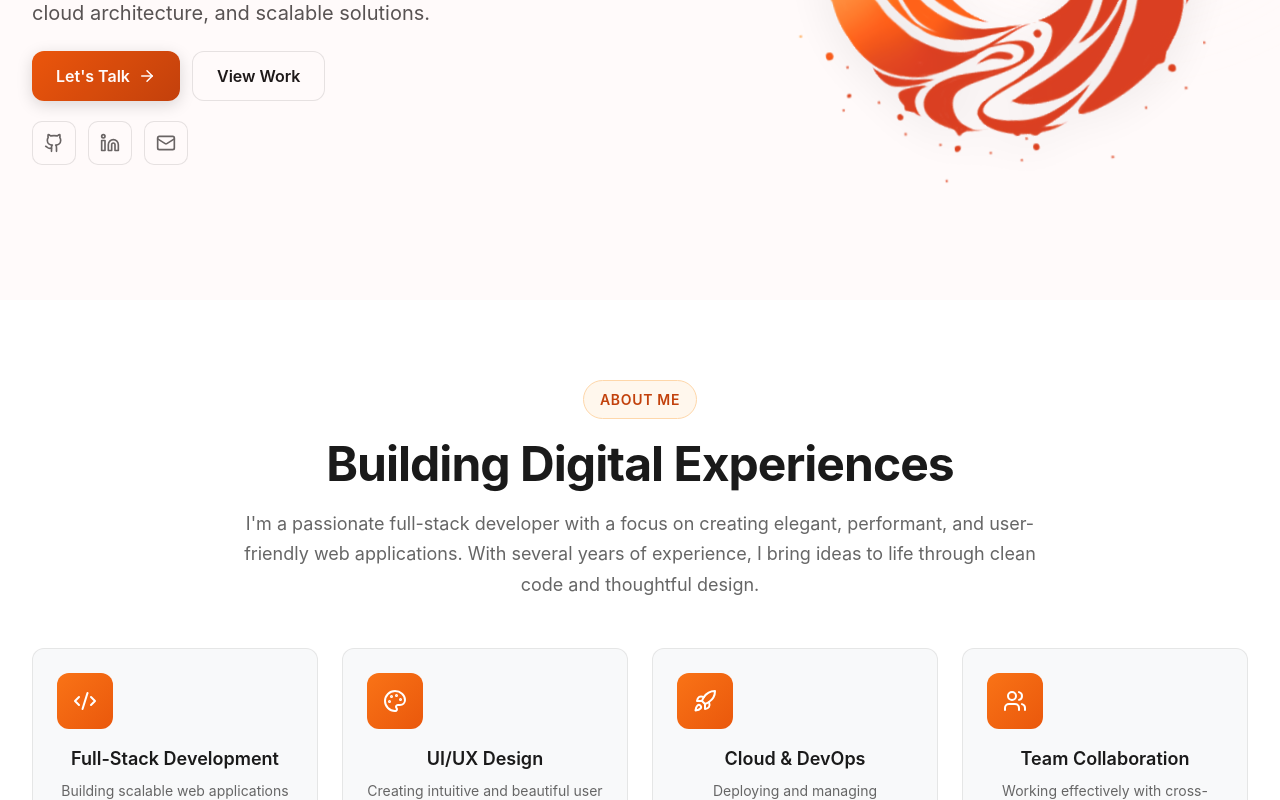
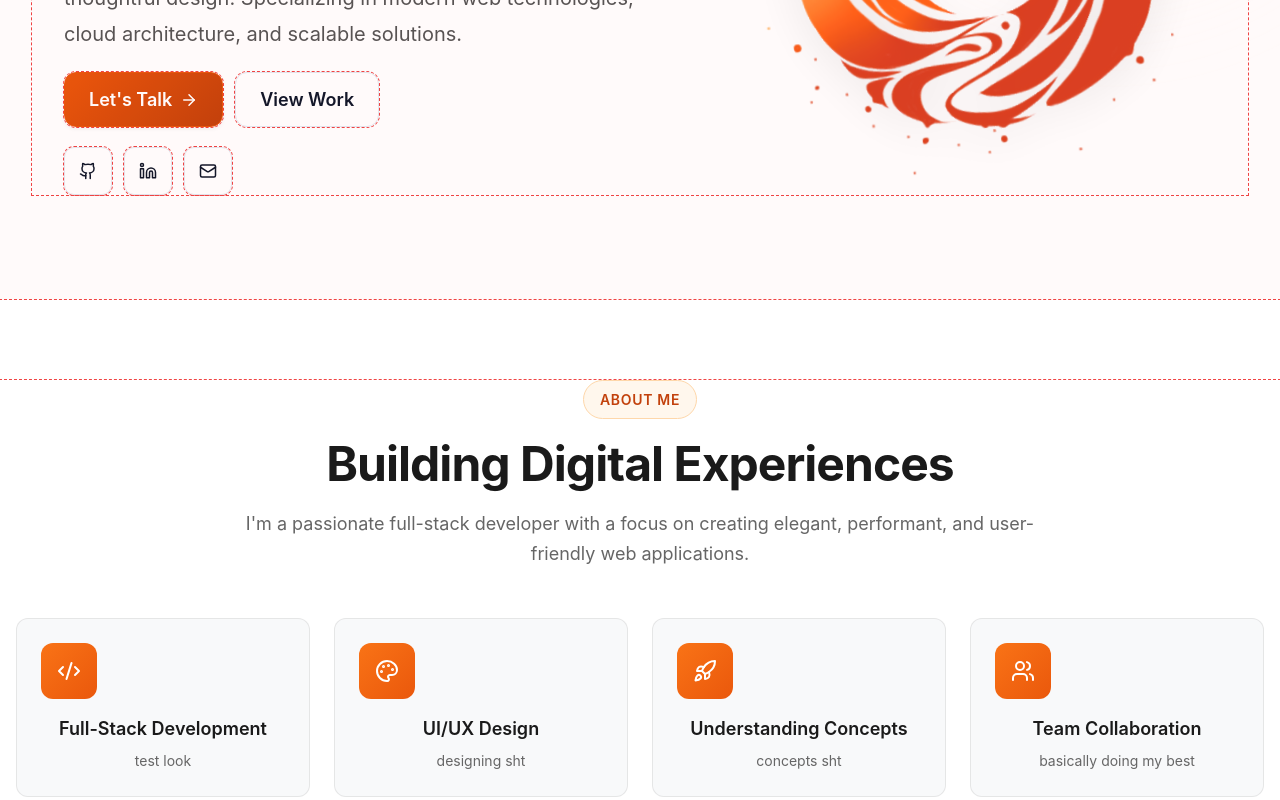
Before and after one commit to SecretIGO/Portfolio, a React (Vite) app in the folder portfoliowebsite/: page / in a window 1280 px wide. Shown: the part 500-1300 px from the top of the page. Built offline with nearby package versions, Linux system fonts and the light colour scheme.

Commit message:
[Applied Components]
Applied components to Projects
Applied components to About
Applied components to Hero
Modified Hero.css to remove the use of css components to prevent css behaviour conflict

```diff
--- a/portfoliowebsite/src/components/about/About.css
+++ b/portfoliowebsite/src/components/about/About.css
@@ -1,13 +1,8 @@
 /* Modern About Section */
 
 .about {
-  padding: clamp(var(--space-12), 12vw, var(--space-20)) clamp(var(--space-4), 4vw, var(--space-8));
+  padding: clamp(var(--space-12), 12vw, var(--space-20)) 0;
   background: #ffffff;
-}
-
-.about-container {
-  max-width: 1400px;
-  margin: 0 auto;
 }
 
 /* Header */
@@ -188,14 +183,11 @@
 /* Responsive */
 @media (max-width: 768px) {
   .about {
-    padding: var(--space-10) var(--space-4);
+    padding: var(--space-10) 0;
   }
 
   .skills-grid {
     grid-template-columns: 1fr;
   }
 
-  .about-stats {
-    grid-template-columns: 1fr;
-  }
 }
--- a/portfoliowebsite/src/components/about/About.tsx
+++ b/portfoliowebsite/src/components/about/About.tsx
@@ -1,47 +1,48 @@
 import React from 'react';
 import './About.css';
 import { Code2, Palette, Rocket, Users } from 'lucide-react';
+import Container from '../../_ui_library/container/Container';
+import Section from '../../_ui_library/section/Section';
 
 const About: React.FC = () => {
   const skills = [
     {
       icon: <Code2 size={24} />,
       title: 'Full-Stack Development',
-      description: 'Building scalable web applications with React, TypeScript, Node.js, and modern frameworks.',
+      description: 'test look',
     },
     {
       icon: <Palette size={24} />,
       title: 'UI/UX Design',
-      description: 'Creating intuitive and beautiful user interfaces with attention to detail and user experience.',
+      description: 'designing sht',
     },
     {
       icon: <Rocket size={24} />,
-      title: 'Cloud & DevOps',
-      description: 'Deploying and managing applications on AWS, Azure, and implementing CI/CD pipelines.',
+      title: 'Understanding Concepts',
+      description: 'concepts sht',
     },
     {
       icon: <Users size={24} />,
       title: 'Team Collaboration',
-      description: 'Working effectively with cross-functional teams using Agile methodologies and best practices.',
+      description: 'basically doing my best',
     },
   ];
 
   const technologies = [
     'React', 'TypeScript', 'Node.js', 'Python',
-    'PostgreSQL', 'MongoDB', 'AWS', 'Docker',
-    'Git', 'REST APIs', 'GraphQL', 'Tailwind CSS'
+    'PostgreSQL', 'MongoDB', 'Firebase', 'Docker',
+    'Git', 'REST APIs', 'Kotlin', 'HTML', 'CSS'
   ];
 
   return (
-    <section className="about" id="about">
-      <div className="about-container">
+    <Section className="about" id="about">
+      <Container max="2xl" padding="md">
         <div className="about-header">
           <span className="section-label">About Me</span>
           <h2 className="section-title">Building Digital Experiences</h2>
           <p className="section-description">
             I'm a passionate full-stack developer with a focus on creating elegant,
-            performant, and user-friendly web applications. With several years of experience,
-            I bring ideas to life through clean code and thoughtful design.
+            performant, and user-friendly web applications.
           </p>
         </div>
 
@@ -65,8 +66,8 @@ const About: React.FC = () => {
             </div>
           </div>
         </div>
-      </div>
-    </section>
+      </Container>
+    </Section>
   );
 };
 
--- a/portfoliowebsite/src/components/hero/Hero.css
+++ b/portfoliowebsite/src/components/hero/Hero.css
@@ -37,10 +37,6 @@
 .hero-container {
   max-width: 1400px;
   width: 100%;
-  display: grid;
-  grid-template-columns: 1.2fr 1fr;
-  gap: clamp(var(--space-8), 8vw, var(--space-16));
-  align-items: center;
   position: relative;
   z-index: 2;
 }
@@ -166,73 +162,13 @@
   overflow: hidden;
 }
 
-.hero-cta.primary {
-  background: linear-gradient(135deg, var(--color-primary-600) 0%, var(--color-primary-700) 100%);
-  color: #ffffff;
-  box-shadow: 0 4px 16px rgba(0, 0, 0, 0.15);
-}
-
-.hero-cta.primary:hover {
-  transform: translateY(-3px);
-  box-shadow: 0 8px 24px rgba(0, 0, 0, 0.25);
-}
-
-.cta-shine {
-  position: absolute;
-  top: 0;
-  left: -100%;
-  width: 100%;
-  height: 100%;
-  background: linear-gradient(90deg, transparent, rgba(255, 255, 255, 0.3), transparent);
-  animation: ctaShine 4s ease-in-out infinite;
-}
-
-@keyframes ctaShine {
-  0% { left: -100%; }
-  50%, 100% { left: 100%; }
-}
-
-.hero-cta.secondary {
-  background: rgba(255, 255, 255, 0.9);
-  backdrop-filter: blur(10px);
-  color: #1a1a1a;
-  border: 1px solid rgba(0, 0, 0, 0.1);
-}
-
-.hero-cta.secondary:hover {
-  border-color: var(--color-primary-300);
-  background: #ffffff;
-  transform: translateY(-2px);
-  box-shadow: 0 4px 12px rgba(0, 0, 0, 0.1);
-}
-
 .hero-social {
   display: flex;
   gap: var(--space-3);
   animation: fadeInUp 0.6s ease-out 0.4s backwards;
 }
 
-.social-link {
-  display: flex;
-  align-items: center;
-  justify-content: center;
-  width: 44px;
-  height: 44px;
-  background: #ffffff;
-  border: 1px solid rgba(0, 0, 0, 0.1);
-  border-radius: 10px;
-  color: #666666;
-  transition: all 200ms ease;
-  text-decoration: none;
-}
-
-.social-link:hover {
-  border-color: var(--color-primary-300);
-  background: var(--color-primary-50);
-  color: var(--color-primary-700);
-  transform: translateY(-2px);
-  box-shadow: 0 4px 12px rgba(0, 0, 0, 0.08);
-}
+/* .social-link styles removed (replaced by IconButton) */
 
 /* Hero Visual */
 .hero-visual {
@@ -289,58 +225,7 @@
   }
 }
 
-/* Scroll Indicator */
-.hero-scroll {
-  position: absolute;
-  bottom: var(--space-8);
-  left: 50%;
-  transform: translateX(-50%);
-  display: flex;
-  flex-direction: column;
-  align-items: center;
-  gap: var(--space-2);
-  animation: fadeInUp 0.6s ease-out 0.5s backwards;
-}
-
-.scroll-text {
-  font-size: var(--font-size-xs);
-  font-weight: var(--font-weight-medium);
-  color: #999999;
-  text-transform: uppercase;
-  letter-spacing: 0.1em;
-}
-
-.scroll-indicator {
-  width: 24px;
-  height: 36px;
-  border: 2px solid rgba(0, 0, 0, 0.2);
-  border-radius: 12px;
-  position: relative;
-}
-
-.scroll-indicator::before {
-  content: '';
-  position: absolute;
-  top: 6px;
-  left: 50%;
-  transform: translateX(-50%);
-  width: 4px;
-  height: 8px;
-  background: var(--color-primary-500);
-  border-radius: 2px;
-  animation: scrollDown 2s ease-in-out infinite;
-}
-
-@keyframes scrollDown {
-  0%, 100% {
-    top: 6px;
-    opacity: 1;
-  }
-  50% {
-    top: 18px;
-    opacity: 0.3;
-  }
-}
+/* Scroll indicator removed */
 
 @keyframes fadeInUp {
   from {
@@ -366,28 +251,7 @@
   color: #a0a0a0;
 }
 
-:root[data-theme="dark"] .hero-cta.secondary {
-  background: #262626;
-  color: #ffffff;
-  border-color: rgba(255, 255, 255, 0.15);
-}
-
-:root[data-theme="dark"] .hero-cta.secondary:hover {
-  border-color: var(--color-primary-400);
-  background: rgba(255, 255, 255, 0.05);
-}
-
-:root[data-theme="dark"] .social-link {
-  background: #262626;
-  border-color: rgba(255, 255, 255, 0.1);
-  color: #a0a0a0;
-}
-
-:root[data-theme="dark"] .social-link:hover {
-  border-color: var(--color-primary-400);
-  background: rgba(255, 255, 255, 0.05);
-  color: var(--color-primary-400);
-}
+/* Removed dark styles for .hero-cta.secondary and .social-link (no longer used) */
 
 :root[data-theme="dark"] .image-backdrop {
   background: rgba(255, 255, 255, 0.05);
@@ -415,8 +279,9 @@
 /* Responsive */
 @media (max-width: 1024px) {
   .hero-container {
-    grid-template-columns: 1fr;
+    flex-direction: column;
     gap: var(--space-12);
+    align-items: center;
   }
 
   .hero-description {
@@ -447,9 +312,6 @@
     align-self: center;
   }
 
-  .hero-card {
-    max-width: 360px;
-  }
 }
 
 @media (max-width: 768px) {
@@ -462,9 +324,19 @@
     font-size: 2.5rem;
   }
 
+  .hero-container {
+    flex-wrap: wrap;
+    gap: var(--space-8);
+  }
+
+  .hero-content,
+  .hero-visual {
+    width: 100%;
+  }
+
   .hero-image-wrapper {
-    width: 300px;
-    height: 300px;
+    width: min(320px, 90vw);
+    height: auto;
   }
 
   .hero-actions {
@@ -476,7 +348,4 @@
     justify-content: center;
   }
 
-  .hero-scroll {
-    display: none;
-  }
 }
--- a/portfoliowebsite/src/components/hero/Hero.tsx
+++ b/portfoliowebsite/src/components/hero/Hero.tsx
@@ -1,6 +1,11 @@
 import React, { useEffect, useState } from 'react';
 import './Hero.css';
 import { ArrowRight, Github, Linkedin, Mail } from 'lucide-react';
+import Button from '../../_ui_library/button/Button';
+import IconButton from '../../_ui_library/button-icon/IconButton';
+import { SOCIALS } from '../../_constants/navigation';
+import Section from '../../_ui_library/section/Section';
+import Container from '../../_ui_library/container/Container';
 
 const Hero: React.FC = () => {
   const roles = ['Software Engineer', 'Developer', 'Problem Solver', 'Creative Designer'];
@@ -14,13 +19,21 @@ const Hero: React.FC = () => {
   }, [roles.length]);
 
   return (
-    <section className="hero" id="home">
-      {/* Subtle Background */}
+    <Section className="hero" id="home">
       <div className="hero-background">
         <div className="gradient-accent"></div>
       </div>
 
-      <div className="hero-container">
+      <Container
+        className="hero-container"
+        max="2xl"
+        padding="responsive"
+        display="flex"
+        direction="row"
+        justify="between"
+        align="center"
+        gap="xl"
+      >
         <div className="hero-content">
           <div className="hero-badge">
             <span className="badge-dot"></span>
@@ -41,26 +54,58 @@ const Hero: React.FC = () => {
           </p>
 
           <div className="hero-actions">
-            <a href="#contact" className="hero-cta primary">
-              <span>Let's Talk</span>
-              <ArrowRight size={18} />
-              <div className="cta-shine"></div>
-            </a>
-            <a href="#projects" className="hero-cta secondary">
-              <span>View Work</span>
-            </a>
+            <Button
+              href="#contact"
+              variant="primary"
+              size="lg"
+              radius="lg"
+              rightIcon={ArrowRight}
+              animation="hover-lift"
+              className="hero-cta"
+              aria-label="Let's Talk"
+            >
+              Let's Talk
+            </Button>
+
+            <Button
+              href="#projects"
+              variant="secondary"
+              size="lg"
+              radius="lg"
+              className="hero-cta"
+              aria-label="View Work"
+            >
+              View Work
+            </Button>
           </div>
 
           <div className="hero-social">
-            <a href="https://github.com" target="_blank" rel="noopener noreferrer" className="social-link" aria-label="GitHub">
-              <Github size={20} />
-            </a>
-            <a href="https://linkedin.com" target="_blank" rel="noopener noreferrer" className="social-link" aria-label="LinkedIn">
-              <Linkedin size={20} />
-            </a>
-            <a href="mailto:johanzdavidtolentino@gmail.com" className="social-link" aria-label="Email">
-              <Mail size={20} />
-            </a>
+            <IconButton
+              variant='secondary'
+              icon={Github}
+              href={SOCIALS.find((social) => social.name === 'github')?.href}
+              target="_blank"
+              size='xl'
+              rel="noopener noreferrer"
+              aria-label="GitHub"
+              animation='hover-lift' />
+            <IconButton
+              variant='secondary'
+              icon={Linkedin}
+              href={SOCIALS.find((social) => social.name === 'linkedin')?.href}
+              target="_blank"
+              size='xl'
+              rel="noopener noreferrer"
+              aria-label="LinkedIn"
+              animation='hover-lift' />
+            <IconButton
+              variant='secondary'
+              icon={Mail}
+              href="mailto:johanzdavidtolentino@gmail.com"
+              target="_blank"
+              size='xl'
+              aria-label="Email"
+              animation='hover-lift' />
           </div>
         </div>
 
@@ -74,8 +119,8 @@ const Hero: React.FC = () => {
             />
           </div>
         </div>
-      </div>
-    </section>
+      </Container>
+    </Section>
   );
 };
 
```
Also changed, not shown: portfoliowebsite/src/components/projects/Projects.tsx (+6 -4 lines).
